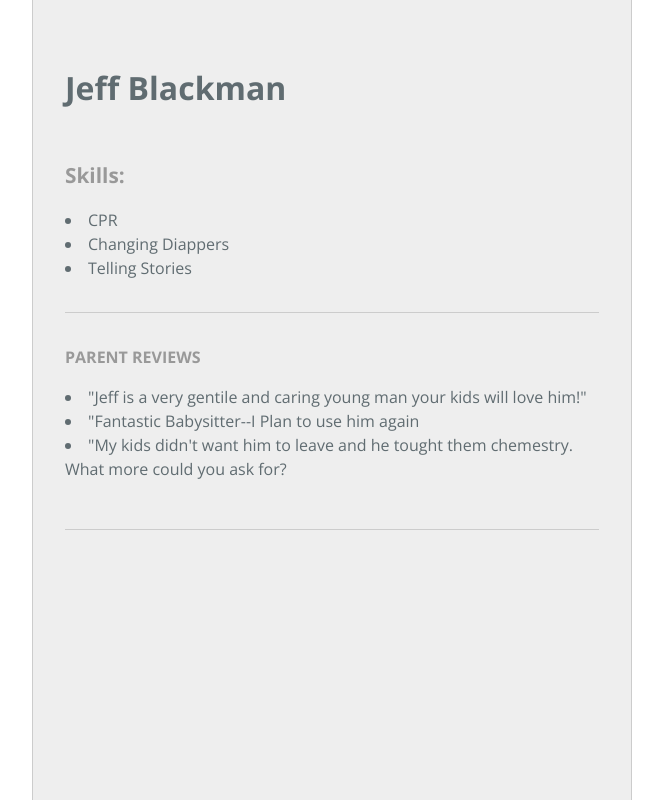
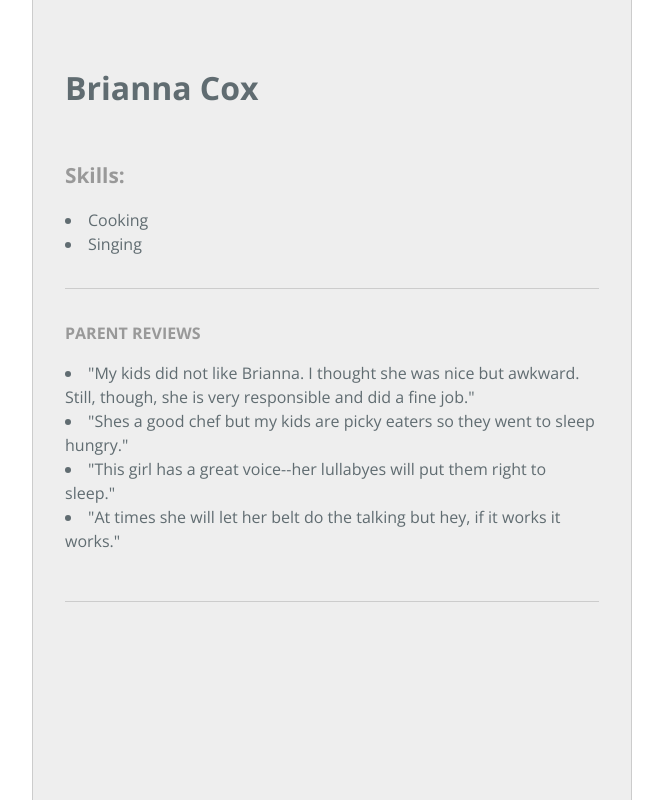
Before and after one commit to jacobfrank96/Brianna, a plain HTML site: page index.html in a window 1280 px wide. Shown: the whole page, without its empty margins (308-971 px from the left). Drawn offline with nearby package versions, Linux system fonts and the light colour scheme.

Commit message:
Update index.html

```diff
--- a/index.html
+++ b/index.html
@@ -2,7 +2,7 @@
 <html lang="en-us">
   <head>
     <meta charset="UTF-8">
-    <title>Jeff Blackman</title>
+    <title>Brianna Cox</title>
     <meta name="viewport" content="width=device-width, initial-scale=1">
     <link rel="stylesheet" type="text/css" href="stylesheets/normalize.css" media="screen">
     <link href='https://fonts.googleapis.com/css?family=Open+Sans:400,700' rel='stylesheet' type='text/css'>
@@ -12,22 +12,23 @@
     <div class="container">
 
       <section class="page-header">
-        <h1 class="project-name">Jeff Blackman</h1>
+        <h1 class="project-name">Brianna Cox</h1>
 
       </section>
 
       <section class="main-content">
           <h2>Skills:</h2>
-          <li>CPR</li>
-          <li>Changing Diappers</li>
-          <li>Telling Stories</li>
+          <li>Cooking</li>
+          <li>Singing</li>
+
 
           <hr>
 
           <h3>Parent reviews</h3>
-          <li>"Jeff is a very gentile and caring young man your kids will love him!"</li>
-          <li>"Fantastic Babysitter--I Plan to use him again</li>
-          <li>"My kids didn't want him to leave and he tought them chemestry. What more could you ask for?</li>
+          <li>"My kids did not like Brianna. I thought she was nice but awkward. Still, though, she is very responsible and did a fine job."</li>
+          <li>"Shes a good chef but my kids are picky eaters so they went to sleep hungry."</li>
+          <li>"This girl has a great voice--her lullabyes will put them right to sleep."</li>
+          <li>"At times she will let her belt do the talking but hey, if it works it works." </li>
 
         </ul>
       </section>
```
